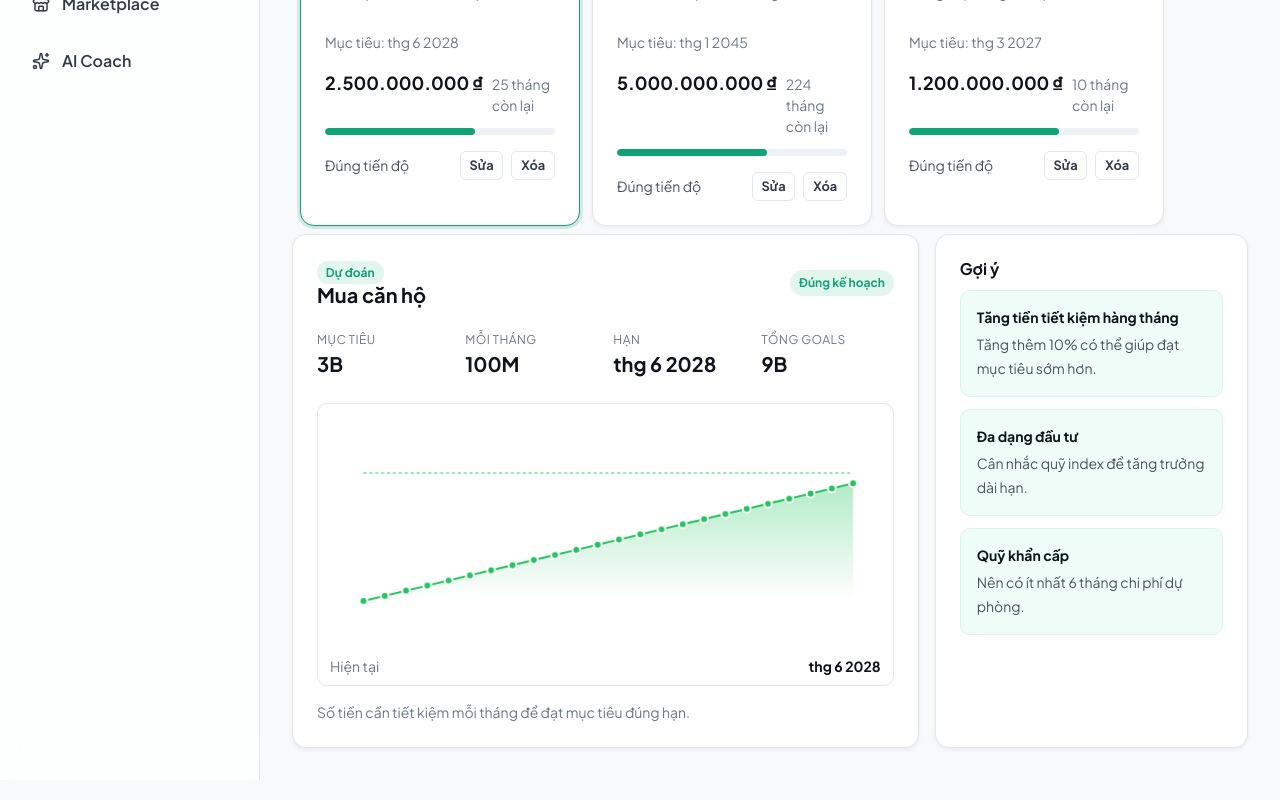
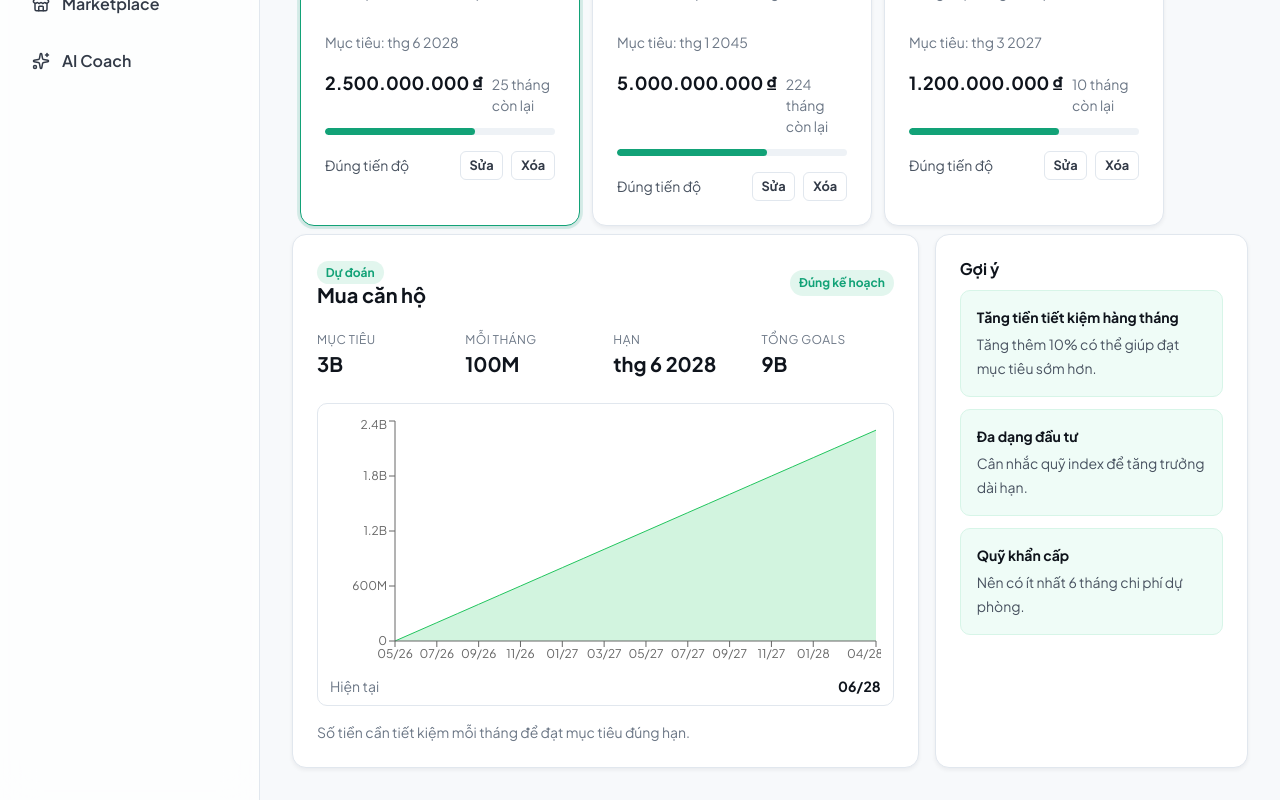
Before and after one commit to Th0ngpv/Capstone-Static-Frontend, a React (Vite) app: page /goals in a window 1280 px wide. Shown: the part 347-1147 px from the top of the page. Built offline with nearby package versions, Linux system fonts and the light colour scheme.

Commit message:
feat: add recharts to the existing goals chart

```diff
--- a/src/pages/goals/GoalsPage.css
+++ b/src/pages/goals/GoalsPage.css
@@ -964,3 +964,25 @@
 .goals-submit-btn {
   margin-top: var(--space-2);
 }
+
+.goal-chart-tooltip {
+  background: var(--surface-primary);
+  border: 1px solid var(--border-primary);
+  border-radius: 12px;
+  padding: 12px;
+  min-width: 160px;
+  box-shadow: var(--shadow-md);
+}
+
+.goal-chart-tooltip-label {
+  font-size: 12px;
+  color: var(--text-secondary);
+  margin-bottom: 8px;
+}
+
+.goal-chart-tooltip-row {
+  display: flex;
+  justify-content: space-between;
+  align-items: center;
+  gap: 12px;
+}
--- a/src/pages/goals/GoalsPage.tsx
+++ b/src/pages/goals/GoalsPage.tsx
@@ -1,6 +1,15 @@
 import { useMemo, useState } from 'react';
 
 import './GoalsPage.css';
+import { Area, ResponsiveContainer, ReferenceLine, AreaChart, Tooltip, YAxis, XAxis } from 'recharts';
+import type {
+  TooltipContentProps,
+} from 'recharts';
+
+import type {
+  NameType,
+  ValueType,
+} from 'recharts/types/component/DefaultTooltipContent';
 
 // types declaration
 type GoalType =
@@ -111,11 +120,73 @@ function formatProjectionDate(monthsFromNow: number) {
     date.getMonth() + Math.ceil(monthsFromNow),
   );
 
-  return new Intl.DateTimeFormat('vi-VN', {
-    year: 'numeric',
-    month: 'short',
+  return new Intl.DateTimeFormat('en-GB', {
+    year: '2-digit',
+    month: '2-digit',
   }).format(date);
 }
+
+// Table Legend Helper
+const formatGoalCurrency = (
+  value: number,
+) => {
+  if (value >= 1_000_000_000) {
+    return `${(
+      value / 1_000_000_000
+    ).toFixed(1)}B`;
+  }
+
+  if (value >= 1_000_000) {
+    return `${(
+      value / 1_000_000
+    ).toFixed(0)}M`;
+  }
+
+  if (value >= 1_000) {
+    return `${(
+      value / 1_000
+    ).toFixed(0)}K`;
+  }
+
+  return value.toString();
+};
+
+//Custom tooltip for chart
+const GoalChartTooltip = ({
+  active,
+  payload,
+  label,
+}: TooltipContentProps<
+  ValueType,
+  NameType
+>) => {
+  if (
+    active &&
+    payload &&
+    payload.length
+  ) {
+    return (
+      <div className="goal-chart-tooltip">
+        <p className="goal-chart-tooltip-label">
+          {label}
+        </p>
+
+        <div className="goal-chart-tooltip-row">
+          <span>Projected</span>
+
+          <strong>
+            {formatGoalCurrency(
+              Number(payload[0].value),
+            )}{' '}
+            VND
+          </strong>
+        </div>
+      </div>
+    );
+  }
+
+  return null;
+};
 
 export default function GoalsPage() {
   // goals state
@@ -161,51 +232,18 @@ export default function GoalsPage() {
   const chartTarget =
     selectedTarget > 0 ? selectedTarget : 1;
 
-  const projectedValues = projectionMonths.map(
-    (month) =>
-      Math.min(
+  const chartData = projectionMonths.map(
+    (month) => ({
+      month: formatProjectionDate(month),
+
+      savings: Math.min(
         monthlyContribution * month,
         chartTarget,
       ),
+
+      target: chartTarget,
+    }),
   );
-
-  const chartMax = Math.max(
-    chartTarget,
-    ...projectedValues,
-    1,
-  );
-
-  // chart points
-  const chartPoints = projectedValues.map(
-    (value, index) => {
-      const x =
-        34 +
-        (index /
-          (projectionMonths.length - 1)) *
-        498;
-
-      const y =
-        176 - (value / chartMax) * 130;
-
-      return { x, y };
-    },
-  );
-
-  // chart line
-  const chartLine = chartPoints
-    .map(
-      (point, index) =>
-        `${index === 0 ? 'M' : 'L'} ${point.x
-        } ${point.y}`,
-    )
-    .join(' ');
-
-  // chart area
-  const chartArea = `${chartLine} L 532 176 L 34 176 Z`;
-
-  // target line position
-  const targetY =
-    176 - (chartTarget / chartMax) * 130;
 
   return (
     <section className="goals-main">
@@ -444,63 +482,37 @@ export default function GoalsPage() {
 
           {/* chart */}
           <div className="goal-chart">
-            <svg
-              className="goal-chart__svg"
-              viewBox="0 0 560 220"
-              fill="none"
-            >
-              <defs>
-                <linearGradient
-                  id="goalProjectionFill"
-                  x1="0"
-                  y1="0"
-                  x2="0"
-                  y2="1"
-                >
-                  <stop
-                    offset="0%"
-                    stopColor="#22c55e"
-                    stopOpacity="0.35"
-                  />
+            <ResponsiveContainer width="100%" height={260}>
+              <AreaChart data={chartData}>
 
-                  <stop
-                    offset="100%"
-                    stopColor="#22c55e"
-                    stopOpacity="0"
-                  />
-                </linearGradient>
-              </defs>
 
-              <path
-                className="goal-chart__area"
-                d={chartArea}
-              />
+                <XAxis dataKey="month"
+                  tick={{
+                    fontSize: 12,
+                  }} />
 
-              <path
-                className="goal-chart__line"
-                d={chartLine}
-              />
+                <YAxis tickFormatter={formatGoalCurrency}
+                  tick={{
+                    fontSize: 12,
+                  }} />
 
-              <line
-                className="goal-chart__target-line"
-                x1="34"
-                x2="532"
-                y1={targetY}
-                y2={targetY}
-              />
+                <Tooltip content={GoalChartTooltip} />
 
-              {chartPoints.map(
-                (point, index) => (
-                  <circle
-                    key={index}
-                    cx={point.x}
-                    cy={point.y}
-                    r="4"
-                    className="goal-chart__endpoint"
-                  />
-                ),
-              )}
-            </svg>
+                <ReferenceLine
+                  y={chartTarget}
+                  stroke="#ef4444"
+                  strokeDasharray="5 5"
+                />
+
+                <Area
+                  type="monotone"
+                  dataKey="savings"
+                  stroke="#22c55e"
+                  fill="#22c55e"
+                  fillOpacity={0.2}
+                />
+              </AreaChart>
+            </ResponsiveContainer>
 
             <div className="goal-chart__caption">
               <span>Hiện tại</span>
```
